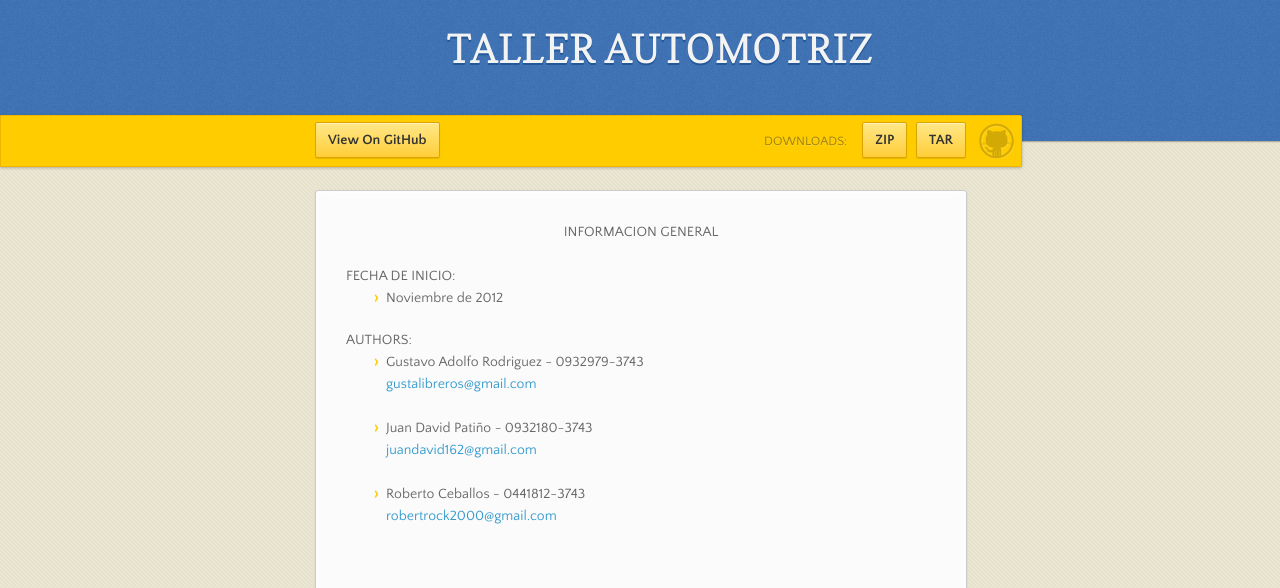
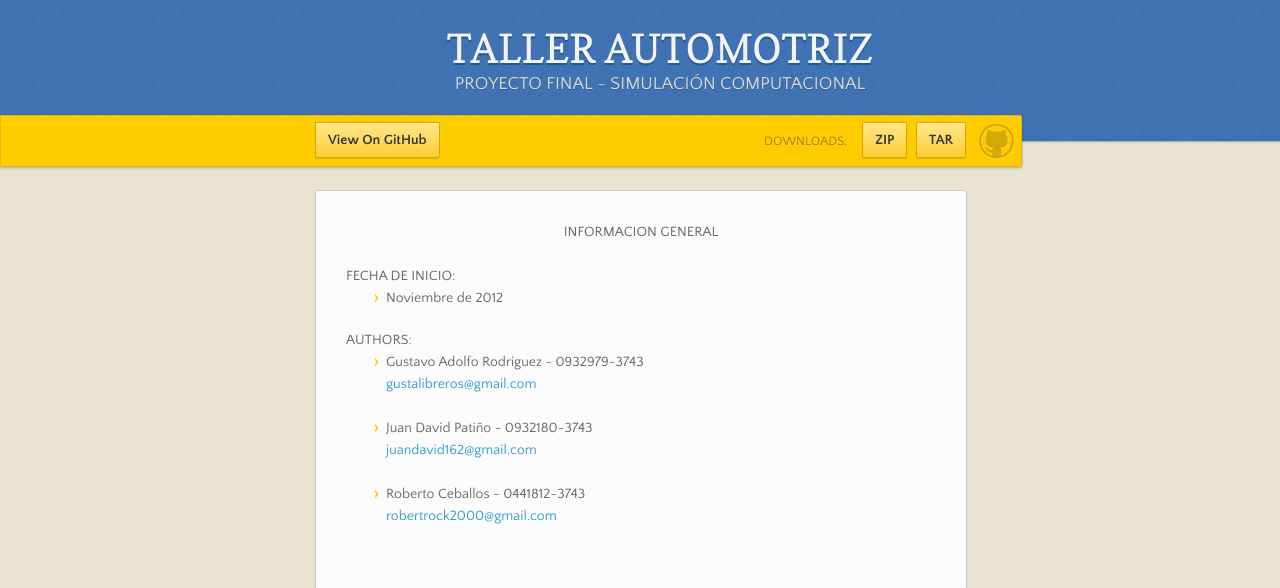
Before and after one commit to josenobile/TALLER_AUTOMOTRIZ, a plain HTML site: page index.html in a window 1280 px wide. Shown: the top 588 px of the page. Drawn offline with nearby package versions, Linux system fonts and the light colour scheme.

Commit message:
Update index.html

```diff
--- a/index.html
+++ b/index.html
@@ -18,7 +18,7 @@
 
         <header>
             <h1>TALLER AUTOMOTRIZ</h1>
-            <p></p>
+            <p>PROYECTO FINAL - SIMULACIÓN COMPUTACIONAL</p>
         </header>
 
         <div id="banner">
```
